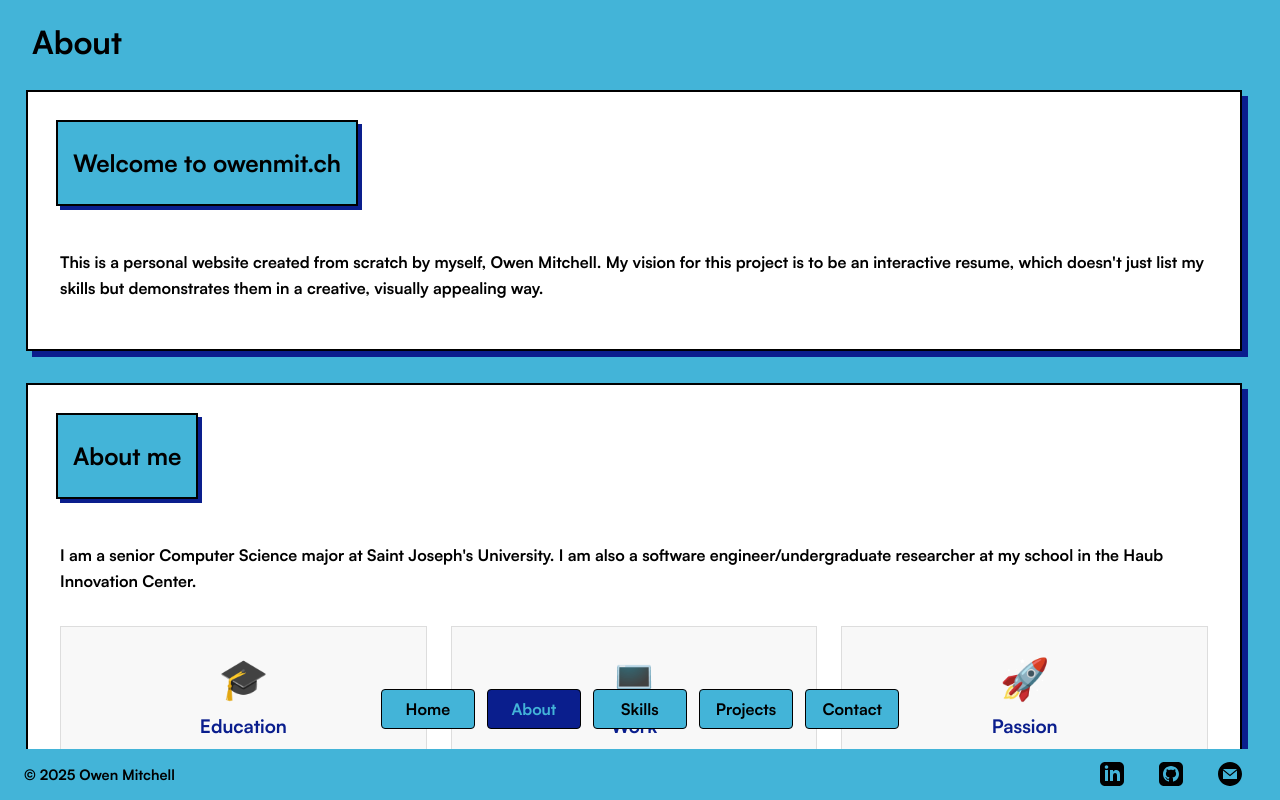
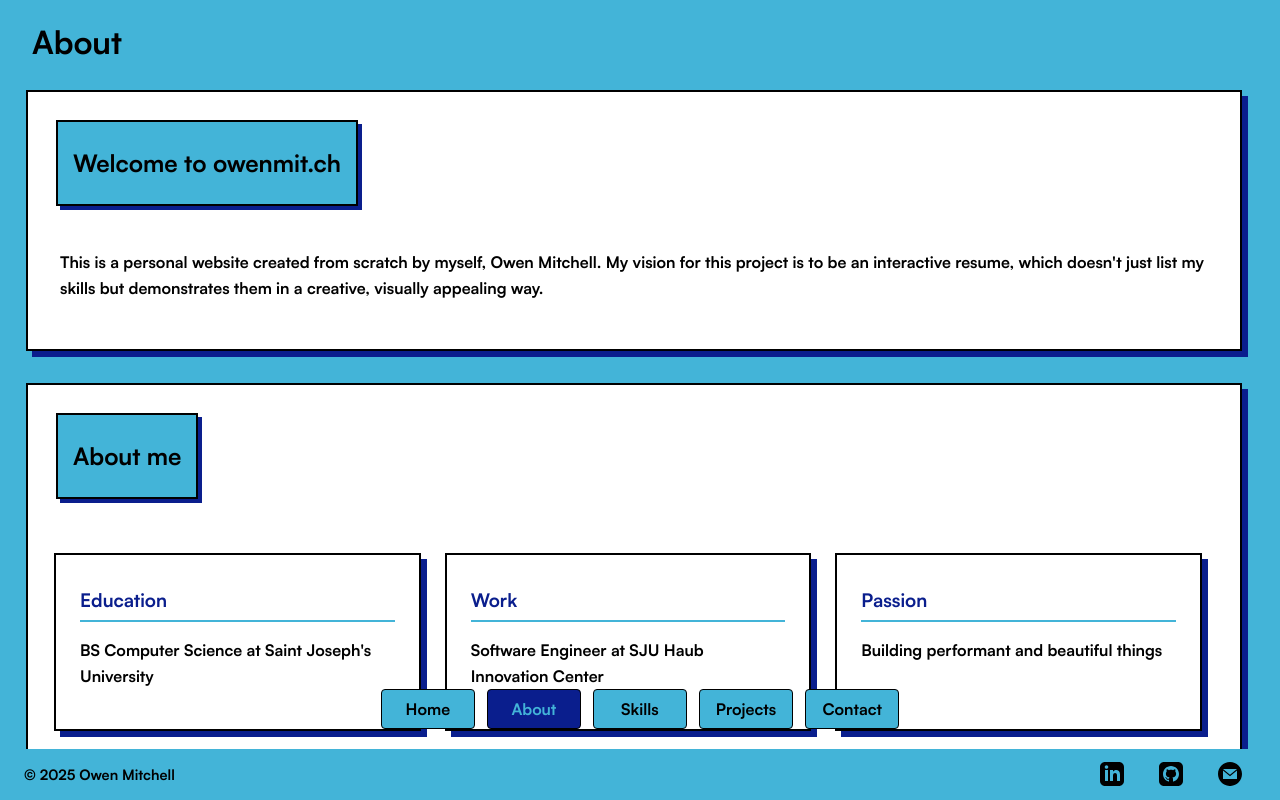
Before and after one commit to owen-mitch/owenmitch, a SvelteKit app: page /about in a window 1280 px wide. Built offline with nearby package versions, Linux system fonts and the light colour scheme.

Commit message:
Updated UI elements to better fit overall design

```diff
--- a/src/routes/Footer.svelte
+++ b/src/routes/Footer.svelte
@@ -6,13 +6,13 @@
 <footer class:home-footer={$page.url.pathname === '/'}>
     <p>© 2025 Owen Mitchell</p>
     <div class="button-tray">
-        <a href="https://linkedin.com/in/owen-mitch">
+        <a href="https://linkedin.com/in/owen-mitch" target="_blank">
             <img src="./linkedin.svg" alt="LinkedIn" />
         </a>
-        <a href="https://github.com/owen-mitch">
+        <a href="https://github.com/owen-mitch" target="_blank">
             <img src="./github.svg" alt="Github"/>
         </a>
-        <a href="mailto:mail@owenmit.ch">
+        <a href="mailto:mail@owenmit.ch" target="_blank">
             <img src="./email.svg" alt="Email"/>
         </a>
     </div>
--- a/src/routes/about/+page.svelte
+++ b/src/routes/about/+page.svelte
@@ -26,24 +26,16 @@
             <div class="isometric-title">
                 <h2>About me</h2>
             </div>
-            <p>
-                I am a senior Computer Science major at Saint Joseph's University. I
-                am also a software engineer/undergraduate researcher at my school in
-                the Haub Innovation Center.
-            </p>
             <div class="about-grid">
-                <div class="about-card">
-                    <span class="about-icon">🎓</span>
+                <div class="skills-card isometric-card">
                     <h3>Education</h3>
-                    <p>Computer Science at Saint Joseph's University</p>
+                    <p>BS Computer Science at Saint Joseph's University</p>
                 </div>
-                <div class="about-card">
-                    <span class="about-icon">💻</span>
+                <div class="skills-card isometric-card">
                     <h3>Work</h3>
-                    <p>Software Engineer at Haub Innovation Center</p>
+                    <p>Software Engineer at SJU Haub Innovation Center</p>
                 </div>
-                <div class="about-card">
-                    <span class="about-icon">🚀</span>
+                <div class="skills-card isometric-card">
                     <h3>Passion</h3>
                     <p>Building performant and beautiful things</p>
                 </div>
@@ -80,24 +72,6 @@
         margin-top: 2rem;
     }
 
-    .about-card {
-        background-color: #f8f8f8;
-        padding: 1.5rem;
-        border: 1px solid #ddd;
-        text-align: center;
-        transition: transform 0.3s ease-out;
-    }
-
-    .about-card:hover {
-        transform: translateY(-5px);
-    }
-
-    .about-icon {
-        font-size: 2.5rem;
-        margin-bottom: 0.5rem;
-        display: block;
-    }
-
     h3 {
         margin: 0.5rem 0;
         color: #0a1e8d;
--- a/src/routes/isometric.css
+++ b/src/routes/isometric.css
@@ -1,5 +1,5 @@
 /* Isometric Design System
-   Based on a minimalist pseudo-isometric style with a two-tone blue palette
+   Based on a neobrutalist pseudo-isometric style with a two-tone blue palette
    #0a1e8d - Dark blue
    #43b4d8 - Light blue
 */
@@ -78,6 +78,17 @@
   font-weight: 600;
 }
 
+.skills-card {
+  padding: 1.5rem;
+}
+
+.skills-card h3 {
+  color: #0a1e8d;
+  margin-top: 0;
+  border-bottom: 2px solid #43b4d8;
+  padding-bottom: 0.5rem;
+  margin-bottom: 1rem;
+}
 
 /* Mobile optimization */
 @media (max-width: 900px) {
```
Also changed, not shown: src/routes/skills/+page.svelte (+10 -30 lines).
